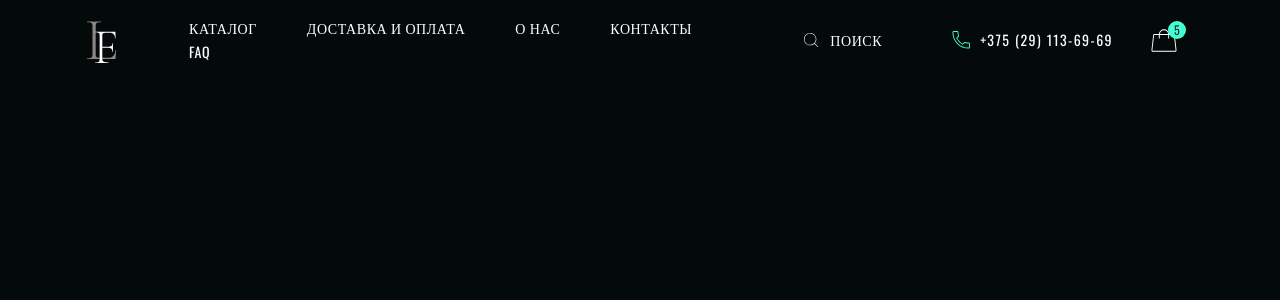
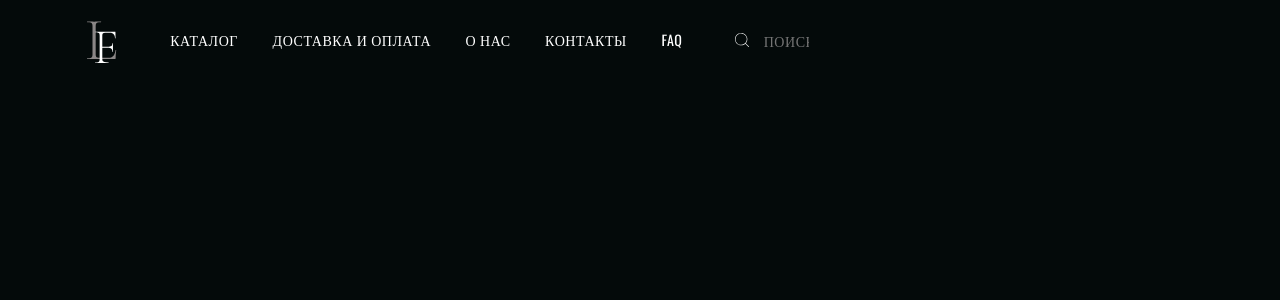
Before and after one commit to Serg1k1/Lower_Flower, a React (Create React App) app: page / in a window 1280 px wide. Shown: the top 300 px of the page. Built offline with nearby package versions, Linux system fonts and the light colour scheme.

Commit message:
header: add header responsive

```diff
--- a/src/components/header/Header.js
+++ b/src/components/header/Header.js
@@ -8,11 +8,18 @@ import shopingCart from '../../assets/icons/shoping-cart.svg';
 import instagramLogo from '../../assets/icons/instagram.svg';
 import viberLogo from '../../assets/icons/viber.svg';
 import phoneLogo from '../../assets/icons/phone.svg';
+import searchIcon from '../../assets/icons/search.svg';
+import closeIcon from '../../assets/icons//close.svg';
 
 const Header = () => {
     const [menuOpen, setMenuOpen] = useState(false);
+    const [focused, setFocused] = useState(false);
+
+    const onFocus = () => setFocused(true);
+    const onBlur = () => setFocused(false);
+
     let clazzBurger = "menu__icon icon-menu";
-    let clazzMenu = "menu__body"
+    let clazzMenu = "menu__body menu__body--mobile"
 
     if (menuOpen) {
         clazzBurger += " menu-open";
@@ -20,15 +27,12 @@ const Header = () => {
     }
     return (
         <header className="header">
-            <div className="header__container">
+            <div className="header__container header__container--desktop">
                 <a href="#" className="header__logo">
                     <img src={logo} alt="logo" />
                 </a>
-                <div className="header__menu menu">
-                    <button onClick={() => setMenuOpen(!menuOpen)}
-                        type="button" className={clazzBurger}
-                        style={menuOpen ? { "display": "none" } : { "display": "block" }}><span></span></button>
-                    <nav className={clazzMenu}>
+                <div className="header__menu menu menu--desktop">
+                    <nav className='menu__body menu__body--desktop'>
                         <div className="menu__header">
                             <a href="#" className="menu__logo">
                                 <img src={logo} alt="logo" />
@@ -46,7 +50,57 @@ const Header = () => {
                             <li className="menu__item"><a href="#" className="menu__link">Контакты</a></li>
                             <li className="menu__item"><a href="#" className="menu__link">FAQ</a></li>
                         </ul>
-                        <button className="menu__search">поиск</button>
+                    </nav>
+
+                </div>
+                <div className="header__info info-menu">
+                    <div className="menu__search">
+                        <img className='menu__search--open' src={searchIcon} alt="search icon" />
+                        <input style={focused ? { 'width': '100%' } : { 'width': '100px' }} onFocus={onFocus} onBlur={onBlur} type='text' className="menu__search" placeholder='Поиск' />
+                        <img className='menu__search--close' src={closeIcon} alt="close icon" />
+                    </div>
+                    <div className="info-menu__content">
+                        <a style={focused ? { 'display': 'none' } : { 'display': 'flex' }} href="tel:375291136969" className="info-menu__call">
+                            <img src={phoneOutlined} alt="phone Icon" />
+                            <span>+375 (29) 113-69-69</span>
+                        </a>
+                        <button className="info-menu__shop">
+                            <img src={shopingCart} className="info-menu__shop-icon" alt='shopinng-cart logo' />
+                            <span className="info-menu__shop-buy">5</span>
+                        </button>
+                    </div>
+                </div>
+            </div>
+            <div className="header__container header__container--mobile">
+                <button onClick={() => setMenuOpen(!menuOpen)}
+                    type="button" className={clazzBurger}
+                    style={menuOpen ? { "opacity": "0", "visibility": "none" } : { "opacity": "1", "visibility": "visible" }}><span></span></button>
+                <div className="header__menu menu menu--mobile">
+                    <nav className={clazzMenu}>
+                        <div className="menu__header">
+                            <a href="#" className="menu__logo">
+                                <img src={logo} alt="logo" />
+                            </a>
+                            <button
+                                onClick={() => setMenuOpen(!menuOpen)}
+                                type="button"
+                                className={clazzBurger}
+                            ><span></span></button>
+                        </div>
+                        <div className="menu__search">
+                            <img className='menu__search--open' src={searchIcon} alt="search icon" />
+                            <input style={focused ? { 'width': '100%' } : { 'width': '100px' }} onFocus={onFocus} onBlur={onBlur} type='text' className="menu__search" placeholder='Поиск' />
+                            <img className='menu__search--close' src={closeIcon} alt="close icon" />
+                        </div>
+                        <ul className="menu__list">
+                            <li className="menu__item"><a href="#" className="menu__link">Главная</a></li>
+                            <li className="menu__item"><a href="#" className="menu__link">Каталог</a></li>
+                            <li className="menu__item"><a href="#" className="menu__link">Доставка и оплата</a></li>
+                            <li className="menu__item"><a href="#" className="menu__link">О нас</a></li>
+                            <li className="menu__item"><a href="#" className="menu__link">Контакты</a></li>
+                            <li className="menu__item"><a href="#" className="menu__link">FAQ</a></li>
+                            <li className="menu__item"><a href="#" className="menu__link">для корпоративных клиентов</a></li>
+                        </ul>
                         <div className="menu__footer footer-menu">
                             <div className="footer-menu__info">
                                 <div className="footer-menu__info-item">
@@ -75,11 +129,7 @@ const Header = () => {
                         </div>
                     </nav>
                 </div>
-                <div className="header__info info-menu">
-                    <a href="tel:375291136969" className="info-menu__call">
-                        <img src={phoneOutlined} alt="phone Icon" />
-                        <span>+375 (29) 113-69-69</span>
-                    </a>
+                <div className="header__shop">
                     <button className="info-menu__shop">
                         <img src={shopingCart} className="info-menu__shop-icon" alt='shopinng-cart logo' />
                         <span className="info-menu__shop-buy">5</span>
--- a/src/components/header/header.scss
+++ b/src/components/header/header.scss
@@ -16,9 +16,22 @@
     &__container {
         @include adaptiveValue("min-height", 60, 40);
         display: grid;
-        grid-template-columns: auto 1fr auto;
-        @include adaptiveValue("column-gap", 70, 30, 0, 1110, 991);
+        grid-template-columns: auto auto 1fr;
+        @include adaptiveValue("column-gap", 60, 30, 0, 1400, 991);
         align-items: center;
+        &--desktop {
+            @media (max-width: em(850)){
+                display: none;
+            }
+        }
+        &--mobile {
+            display: none;
+            @media (max-width: em(850)){
+                display: grid;
+                grid-template-columns: 1fr 1fr 1fr;
+
+            }
+        }
     }
     &__logo{
         @include adaptiveValue("height", 60, 40);
@@ -41,17 +54,31 @@
             justify-self: end;
         }
     }
+    &__shop{
+        display: flex;
+        justify-content: end;
+    }
 }
 .menu {
-    // .menu__icon
-    // &__icon {
-    //     display: none;
-    // }
+    &--desktop {
+
+    }
+    &--mobile {
+
+    }
     // .menu__body
     &__body {
         display: flex;
         @include adaptiveValue("column-gap", 50, 25, 0, 1110, 991);
+        &--desktop {
+            @media (max-width: em(850)) {
+                display: none;
+            }
+        }
+        &--mobile {
+            display: none;
             @media (max-width: em(850)){
+                display: block;
                 position: fixed;
                 width: 65%;
                 height: 100%;
@@ -64,6 +91,7 @@
                 flex-direction: column;
                 &.body-open {
                     left: 0;
+                }
             }
         }
     }
@@ -85,37 +113,49 @@
         }
     }
     &__search {
+        flex: 1 1 auto;
+        position: relative;
+        background-color: transparent;
+
+
+        &--open {
+            position: absolute;
+            top: 50%;
+            transform: translateY(-50%);
+        }
+        &--close {
+            display: none;
+            position: absolute;
+            top: 50%;
+            right: 0;
+            transform: translateY(-50%);
+            cursor: pointer;
+        }
+        input {
+            width: toRem(100);
+            padding: toRem(5) toRem(25) toRem(5) toRem(30);
             font-weight: 400;
             font-size: toRem(14);
             letter-spacing: 0.04em;
             text-transform: uppercase;
-        display: flex;
-        align-items: center;
-        gap: toRem(10);
+            color: #fff;
             transition: all 0.3s ease;
-        &::before {
-            content: '';
-            width: toRem(18);
-            height: toRem(18);
-            background: url('../../assets/icons/search.svg') no-repeat center;
+            &:focus {
+                border-bottom: 1px solid #555;
+                outline: none;
             }
-        @media (any-hover: hover){
-            &:hover{
-                text-decoration: underline;
-                text-decoration-skip-ink: none;
-                color: $cyanic;
+            &:focus + .menu__search--close{
+                display: block;
             }
         }
-
         @media (max-width: em(850)){
-            order: 0;
             margin-bottom: toRem(10);
         }
     }
     // .menu__list
     &__list {
         display: flex;
-        @include adaptiveValue("column-gap", 50, 25, 0, 1110, 991);
+        @include adaptiveValue("column-gap", 40, 15, 0, 1400, 850);
         align-items: center;
         flex-wrap: wrap;
         row-gap: toRem(10);
@@ -123,7 +163,6 @@
         @media (max-width: em(850)){
             flex-direction: column;
             align-items: start;
-            order: 1;
             &::after {
                 content: '';
                 width: toRem(100);
@@ -156,12 +195,17 @@
         @media (max-width: em(850)){
             margin-top: toRem(20);
             display: block;
-            order: 2;
         }
     }
 }
 .info-menu {
-    // display: none;
+    justify-content: space-between;
+    &__content {
+        display: flex;
+        gap: toRem(20);
+        opacity: 0;
+        visibility: none;
+    }
     // .info-menu__call
     &__call {
         img {
@@ -220,7 +264,6 @@
     }
  // .footer-menu__info-item
     &__info-item {
-
     }
 
     // .footer-menu__info-link
@@ -229,11 +272,20 @@
         letter-spacing: 0.1em;
         text-transform: uppercase;
         color: $cyanic;
+        &:not(:last-child) {
+            margin-bottom: toRem(5);
+        }
     }
 
     // .footer-menu__info-text
     &__info-text {
         max-width: toRem(181);
+        text-transform: uppercase;
+        font-weight: 300;
+        font-size: toRem(10);
+        letter-spacing: 0.1em;
+        color: #fff;
+        line-height: 150%;
     }
 
     // .footer-menu__politics
@@ -281,64 +333,9 @@
     }
 }
 
-
-
-
-
-
-// .menu {
-// 	// .menu__icon
-// 	&__icon {
-// 	}
-// 	// .menu__body
-// 	&__body {
-// 		@media (max-width: $mobile) {
-// 			position: fixed;
-// 			width: 100%;
-// 			height: 100%;
-// 			left: -100%;
-// 			top: 0;
-// 			overflow: auto;
-// 			padding: toRem(50) toRem(15) toRem(15) toRem(30);
-// 			transition: left 0.3s;
-// 			&::before {
-// 				content: "";
-// 				position: fixed;
-// 				width: 100%;
-// 				height: toRem(70);
-// 				left: -100%;
-// 				top: 0;
-// 				transition: left 0.3s;
-// 				z-index: 2;
-// 			}
-// 			.menu-open & {
-// 				left: 0;
-// 				&::before {
-// 					left: 0;
-// 				}
-// 			}
-// 		}
-// 	}
-// 	// .menu__list
-// 	&__list {
-// 		@media (max-width: $mobile) {
-// 		}
-// 	}
-// 	// .menu__item
-// 	&__item {
-// 	}
-// 	// .menu__link
-// 	&__link {
-// 		@media (max-width: $mobile) {
-// 		}
-// 	}
-// }
-
 //Burger Icon
 .icon-menu {
-	display: none;
 	@media (max-width: em(850)) {
-		display: block;
 		position: relative;
 		width: toRem(30);
 		height: toRem(18);
```
Also changed, not shown: src/assets/icons/close.svg (added). Lines whose indentation alone changed are shown as unchanged.
